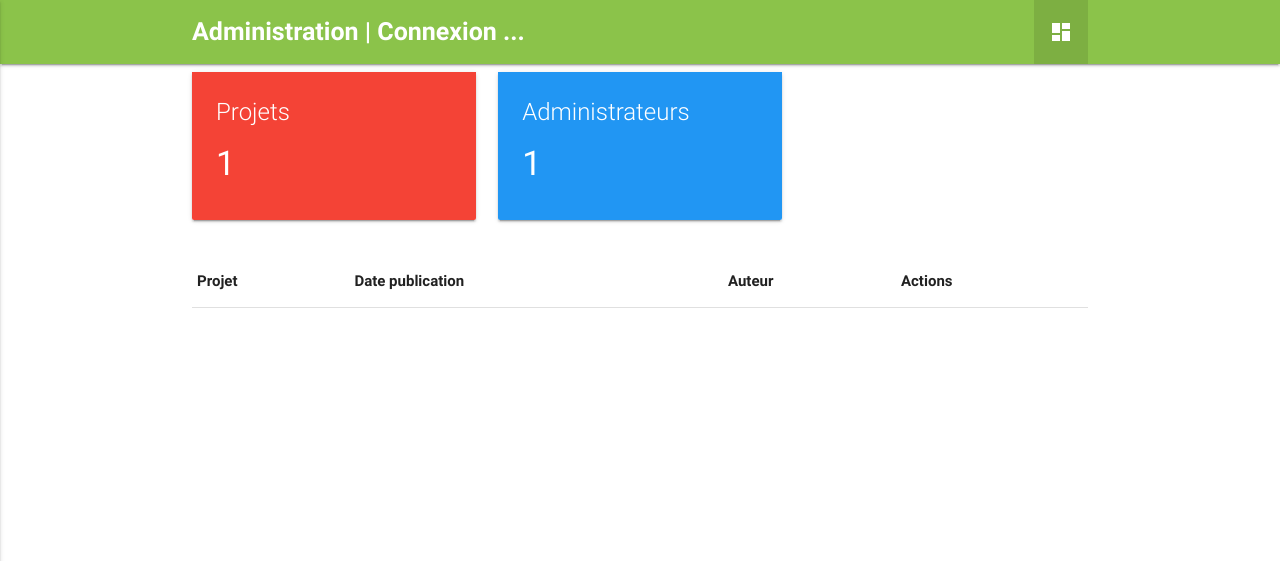
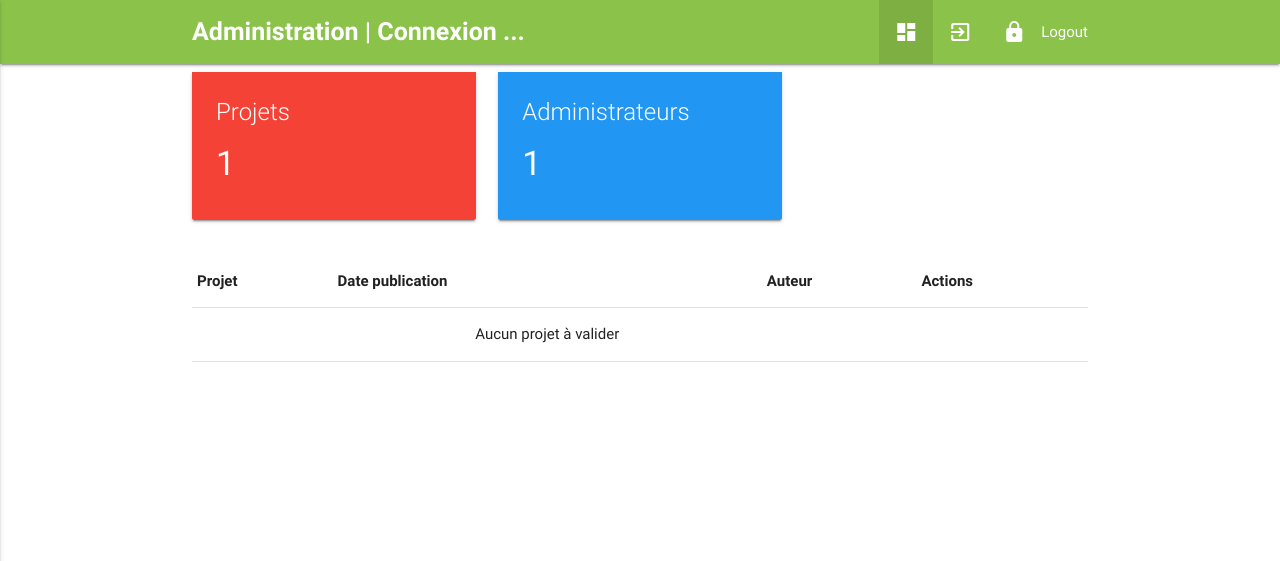
Before and after one commit to Sooltik/projetGo-repo, a PHP site: page /gestion/ in a window 1280 px wide. Shown: the top 561 px of the page. Run offline with PHP 8.4, Linux system fonts and the light colour scheme; the visitor is signed in with stand-in values (Sample User, id 1); tables that the repository leaves empty or names only in its code hold one stand-in row (values such as "Sample post"); lists and menus that the app fills with data are empty.

Commit message:
logout page and delete validation page

```diff
--- a/gestion/body/topbar.php
+++ b/gestion/body/topbar.php
@@ -10,10 +10,19 @@
             <ul class="right hide-on-med-and-down">
                 <li class="<?php echo ($page == "gestion") ? "active" : ""; ?>"><a href="index.php?page=gestion" style="font-size: 25px; font-weight:bold"><i class="material-icons">dashboard</i></a></li>
 
+                <li><a href="../index.php?page=home"><i class="material-icons">exit_to_app</i></a>
+
+                </li>
+                <li><a href="index.php?page=logout"><i class="material-icons">lock</i></a>
+                </li>Logout</a>
+                </li>
+
             </ul>
 
             <ul class="side-nav" id="mobile-menu">
-                <li class="<?php echo ($page == "gestion") ? "active" : ""; ?>"><a href="index.php?page=gestion"><i class="material-icons">dashboard</i></a></li>
+                <li class="<?php echo ($page == "gestion") ? "active" : ""; ?>"><a href="index.php?page=gestion">Gestion</a></li>
+                <li><a href="../index.php?page=home">Exit</a></li>
+                <li><a href="index.php?page=logout">Logout</a></li>
 
             </ul>
 
--- a/gestion/js/gestion.func.js
+++ b/gestion/js/gestion.func.js
@@ -5,8 +5,25 @@
 $(document).ready(function () {
   $(".modal").modal();
 
+  //effectuer la validation du projet
   $(".see_projet").click(function () {
     var id = $(this).attr("id");
-    $.post("validation/see_projet.php", { id: id }, function () {});
+    $.post("validation/see_projet.php", { id: id }, function () {
+      /*
+            Raffraichir la table après validation
+         */
+      $("#post_" + id).hide();
+    });
+  });
+
+  //effectuer la suppression du projet
+  $(".delete_projet").click(function () {
+    var id = $(this).attr("id");
+    $.post("validation/delete_projet.php", { id: id }, function () {
+      /*
+            Raffraichir la table après validation
+         */
+      $("#post_" + id).hide();
+    });
   });
 });
--- a/gestion/pages/gestion.php
+++ b/gestion/pages/gestion.php
@@ -55,6 +55,11 @@ $projets = getProjets();
     <tbody>
         <?php
         /*
+            vérifier s'il ya des projets qui ne sont pas encore validé par l'administrateur
+         */
+        if (!empty($projets)) {
+
+            /*
             On parcour le tableau projets ($projets)
         */
             foreach ($projets as $projet) {
@@ -93,6 +98,16 @@ $projets = getProjets();
                 </tr>
             <?php
             }
+        } else {
+            ?>
+            <tr>
+                <td></td>
+                <td>
+                    <center>Aucun projet à valider</center>
+                </td>
+            </tr>
+        <?php
+        }
         ?>
     </tbody>
 </table>
```
Also changed, not shown: gestion/pages/logout.php (added, +10 -0 lines), gestion/validation/delete_projet.php (added, +7 -0 lines). Lines whose indentation alone changed are shown as unchanged.
